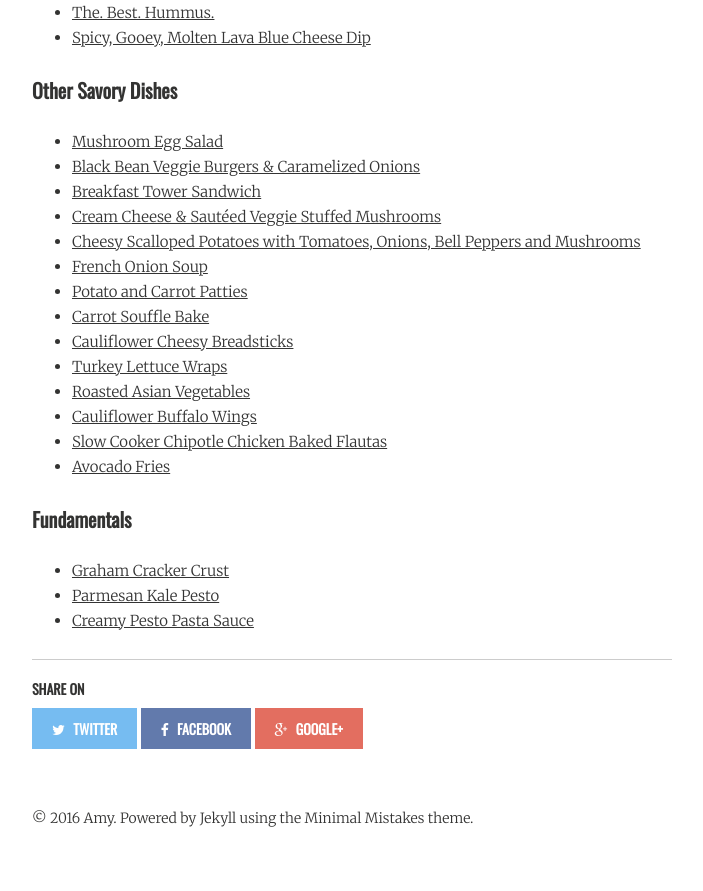
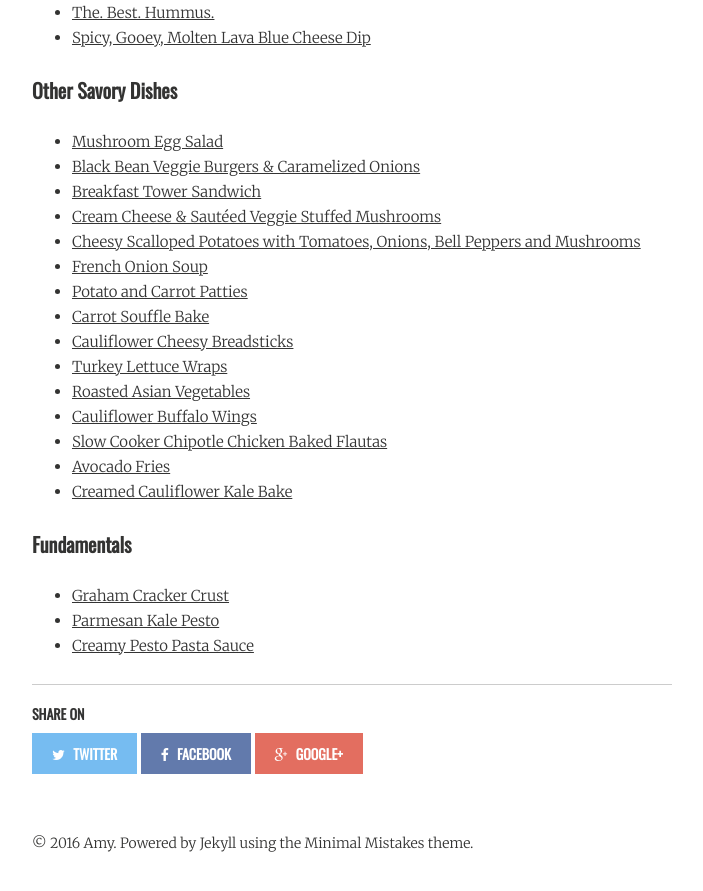
Before and after one commit to amypeniston/blog, a Jekyll site: the page built from recipes/index.md, in a window 1280 px wide and 900 px high, scrolled down 2864 px. Shown: the top 891 px of the window, without its empty margins (288-991 px from the left). Built offline with Jekyll 4.4.1, drawn with Linux system fonts in a browser that asks for light colours; nearby versions of some CDN libraries.

Commit message:
fixed creamed cauliflower kale bake header image, added to Recipes page

```diff
--- a/recipes/index.md
+++ b/recipes/index.md
@@ -96,6 +96,7 @@ image:
 * [Cauliflower Buffalo Wings](/cauliflower-buffalo-wings/)
 * [Slow Cooker Chipotle Chicken Baked Flautas](/slow-cooker-chipotle-chicken-baked-flautas/)
 * [Avocado Fries](/avocado-fries/)
+* [Creamed Cauliflower Kale Bake](/creamed-cauliflower-kale-bake/)
 
 #### Fundamentals
 * [Graham Cracker Crust](/graham-cracker-crust/)
```
Also changed, not shown: images/2016/10/creamed-cauliflower-kale-bake.jpg.
